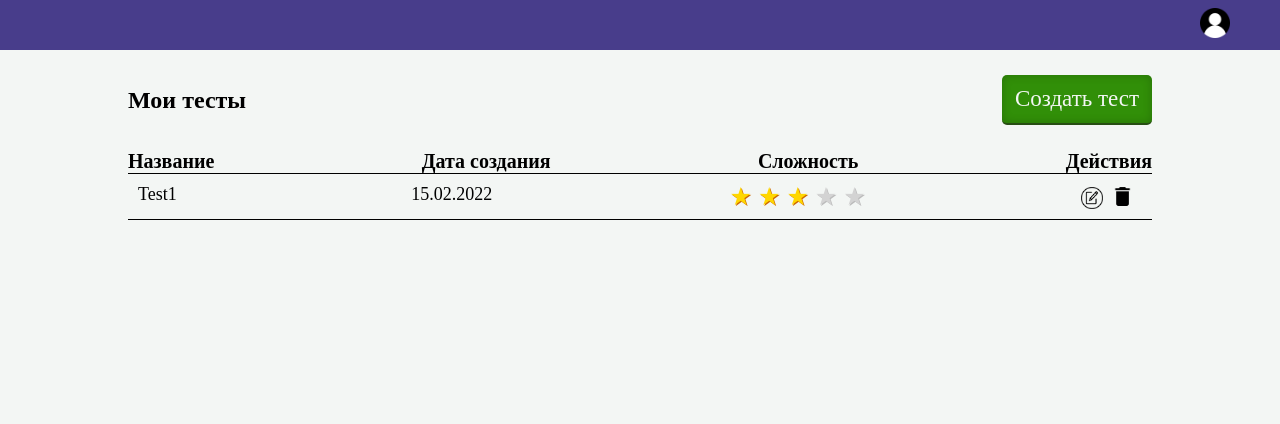
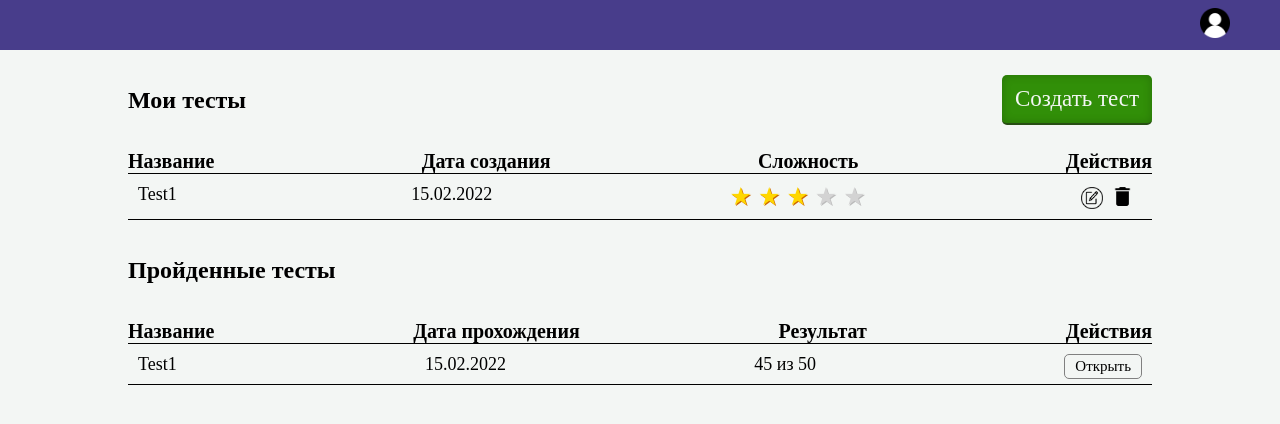
Before and after one commit to student-Alex-Bond/test-constructor, a React (Create React App) app: page / in a window 1280 px wide. Shown: the top 424 px of the page. Built offline with nearby package versions, Linux system fonts and the light colour scheme.

Commit message:
create component PassedTests

```diff
--- a/src/App.tsx
+++ b/src/App.tsx
@@ -2,6 +2,7 @@ import './App.css';
 
 import Header from "./components/Header/Header";
 import { MyTests } from './components/MyTests/MyTests';
+import { PassedTests } from './components/PassedTests/PassedTests';
 
 
 function App() {
@@ -10,6 +11,7 @@ function App() {
             <header className="App-header">
                 <Header />
                 <MyTests />
+                <PassedTests />
 
             </header>
         </div>
--- /dev/null
+++ b/src/components/PassedTests/PassedTests.jsx
@@ -0,0 +1,21 @@
+import styles from './PassedTests.module.css'
+
+export const PassedTests = () => {
+    return <div className={styles.wrapper}>
+        <div className={styles.header}>
+            <h2>Пройденные тесты</h2>
+        </div>
+        <div className={styles.tableTitle}>
+            <span>Название</span>
+            <span>Дата прохождения </span>
+            <span>Результат</span>
+            <span>Действия</span>
+        </div>
+        <div className={styles.tableItem}>
+            <span>Test1</span>
+            <span>15.02.2022</span>
+            <span>45 из 50</span>
+            <span><button className={styles.btn}>Открыть</button></span>
+        </div>
+    </div>
+}
--- /dev/null
+++ b/src/components/PassedTests/PassedTests.module.css
@@ -0,0 +1,60 @@
+.wrapper {
+    display: flex;
+    width: 100%;
+    justify-content: center;
+    align-items: center;
+    flex-direction: column;
+}
+
+.btn {
+    border: 1px solid grey;
+    border-radius: 5px;
+    cursor: pointer;
+    height: 25px;
+    padding: 0 10px;
+    font-size: 15px;
+}
+
+.header {
+    display: flex;
+    height: 100px;
+    align-items: center;
+    justify-content: space-between;
+    width: 80%;
+}
+
+.wrapper .tableTitle {
+    width: 80%;
+    display: flex;
+    justify-content: space-between;
+    border-bottom: 1px solid;
+}
+
+.wrapper .tableItem {
+    padding: 10px 10px 5px 10px;
+    width: 80%;
+    display: flex;
+    justify-content: space-between;
+    border-bottom: 1px solid;
+}
+
+.tableItem>span {
+    font-size: 18px;
+}
+
+.tableTitle>span {
+    font-weight: bold;
+    font-size: 20px;
+}
+
+.deleteIcon {
+    margin-right: 7px;
+    width: 25px;
+    cursor: pointer;
+}
+
+.renameIcon {
+    width: 22px;
+    cursor: pointer;
+    margin-right: 7px;
+}
```
